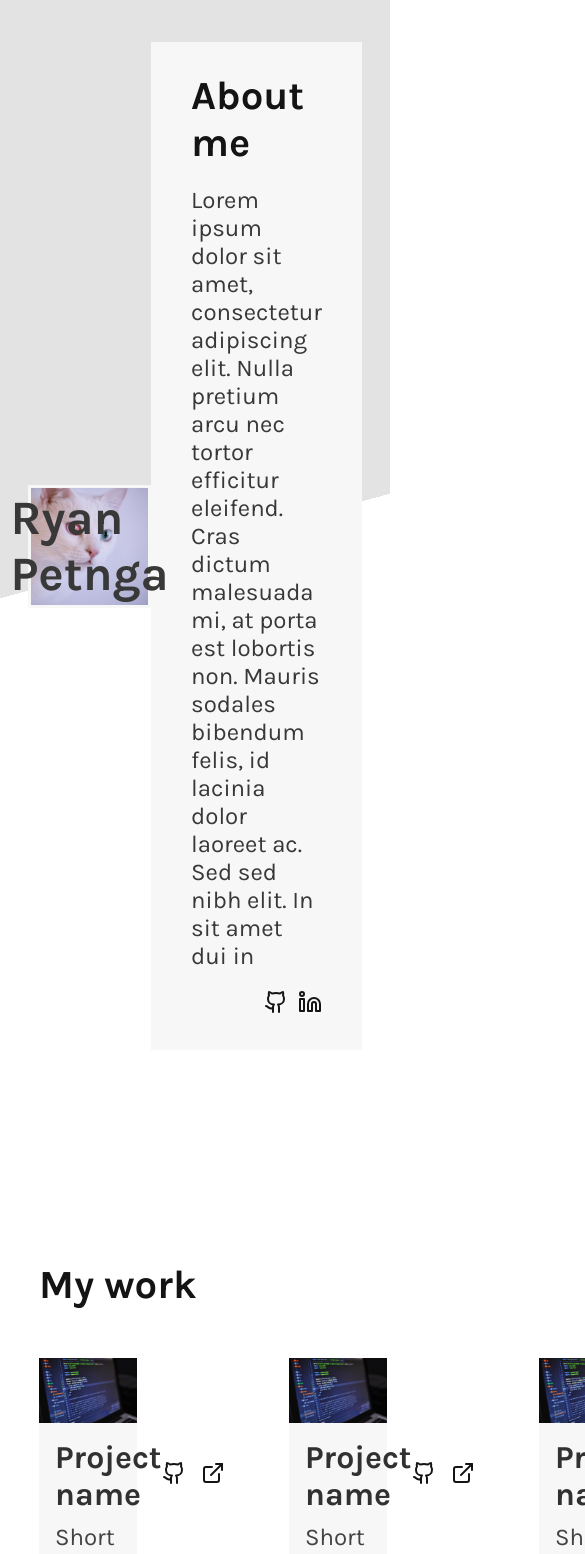
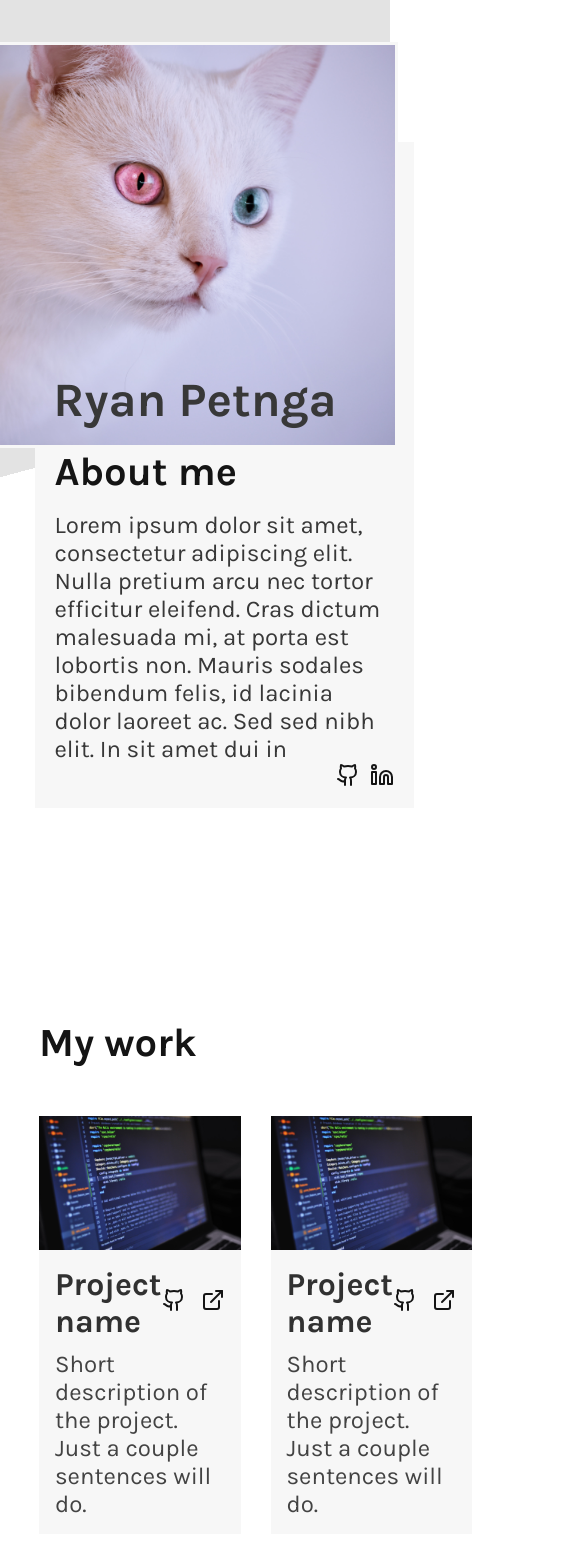
Before and after one commit to ColdBlood237/odin-portfolio, a React (Create React App) app: page / in a window 390 px wide. Shown: the top 1554 px of the page, 585 px wide, since content can reach past the window. Built offline with nearby package versions, Linux system fonts and the light colour scheme.

Commit message:
Make the page responsive for tablets

```diff
--- a/src/App.js
+++ b/src/App.js
@@ -8,11 +8,12 @@ function App() {
   return (
     <div className="App">
       <header>
+        <div className="presentation">
           <div className="profile-pic-container">
             <img src={whiteCat} alt="" className="profile-pic" />
             <h1 className="my-name">Ryan Petnga</h1>
           </div>
-        <div className="presentation">
+          <div className="presentation-text">
             <h2>About me</h2>
             <p>
               Lorem ipsum dolor sit amet, consectetur adipiscing elit. Nulla
@@ -35,6 +36,7 @@ function App() {
               >
                 <Linkedin />
               </a>
+            </div>
           </div>
         </div>
       </header>
--- a/src/index.css
+++ b/src/index.css
@@ -12,6 +12,7 @@
   --cod-gray-800: #383838;
   --cod-gray-900: #313131;
   --cod-gray-950: #141414;
+  --profile-url: url("./images/white-cat.jpg");
 }
 
 body {
@@ -65,8 +66,9 @@ header {
 }
 
 .profile-pic {
-  width: 30vw;
   border: 3px solid var(--cod-gray-50);
+
+  max-width: 528px;
 }
 
 .my-name {
@@ -76,6 +78,11 @@ header {
 }
 
 .presentation {
+  display: flex;
+  align-items: center;
+}
+
+.presentation-text {
   background-color: var(--cod-gray-50);
   padding: 30px 40px;
   display: flex;
@@ -102,17 +109,14 @@ main {
 
 .projects-container {
   display: grid;
-  grid-template-columns: minmax(200px, 1fr) minmax(200px, 1fr) minmax(
-      200px,
-      1fr
-    );
+  grid-template-columns: repeat(3, 1fr);
   gap: 50px 50px;
 }
 
 .project-card {
   display: flex;
   flex-direction: column;
-  width: 25vw;
+  width: fit-content;
 
   background: 1px solid var(--cod-gray-200);
 }
@@ -147,7 +151,7 @@ footer {
   display: flex;
   justify-content: space-around;
   align-items: center;
-  padding: 50px 10px;
+  padding: 50px 20px;
   background-color: var(--cod-gray-100);
 }
 
@@ -178,3 +182,32 @@ footer {
   display: flex;
   gap: 10px;
 }
+
+@media (max-width: 1000px) {
+  .presentation {
+    display: block;
+  }
+  .presentation-text {
+    display: block;
+    margin-top: 100px;
+    margin-left: 15vw;
+    padding: 15px 20px;
+  }
+  .presentation-text h2 {
+    margin-bottom: 16px;
+  }
+
+  .profile-pic-container {
+    float: left;
+    margin: 0 16px;
+  }
+
+  .profile-pic {
+    max-width: 400px;
+  }
+
+  .projects-container {
+    grid-template-columns: repeat(2, 1fr);
+    gap: 30px 30px;
+  }
+}
```
Lines whose indentation alone changed are shown as unchanged.
